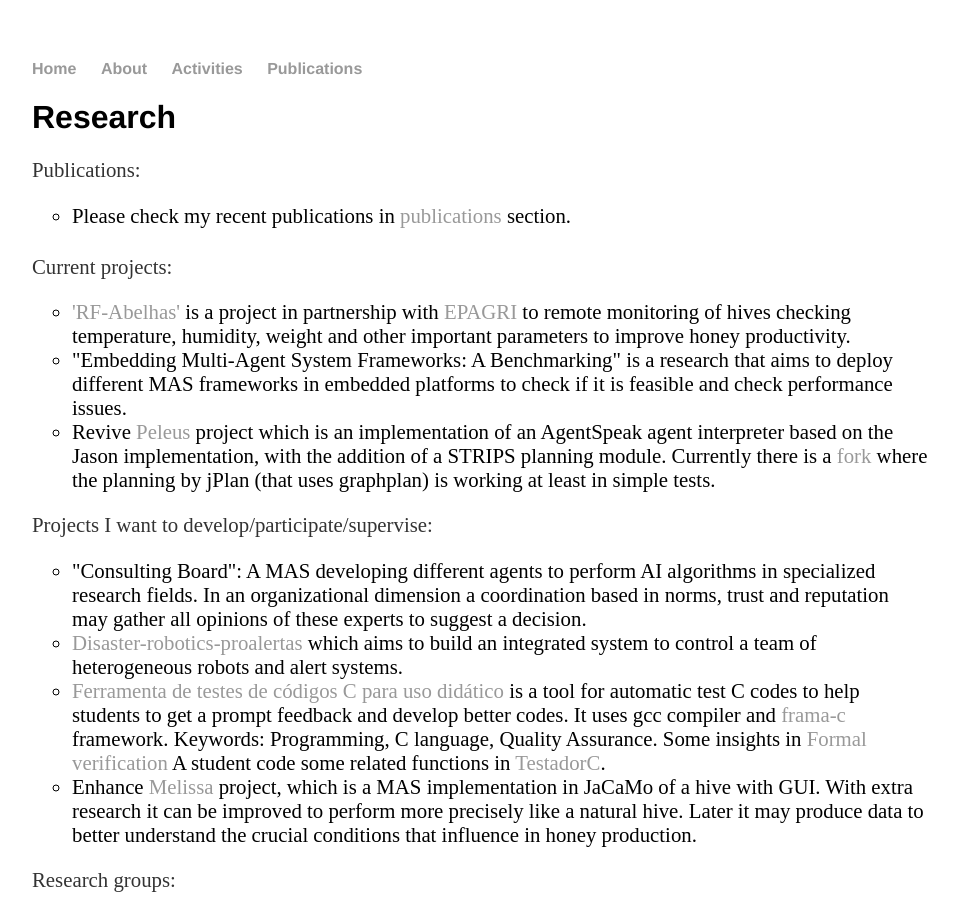
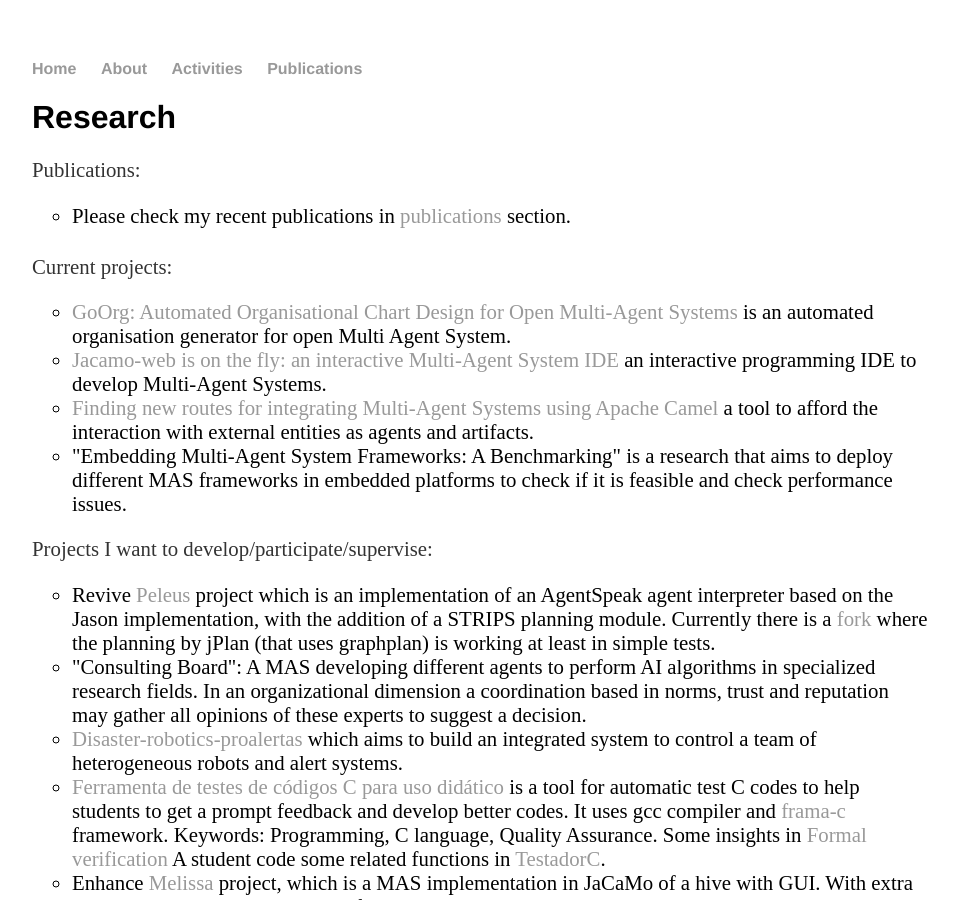
Before and after one commit to cleberjamaral/cleberjamaral.github.io, a Jekyll site: the page built from activities/index.html, in a window 1280 px wide and 900 px high. Shown: the whole window, without its empty margins (160-1118 px from the left). Built offline with Jekyll 4.4.1, drawn with Linux system fonts in a browser that asks for light colours.

Commit message:
Update index.html

```diff
--- a/activities/index.html
+++ b/activities/index.html
@@ -15,19 +15,25 @@
 	<p>Current projects: </p>
 	<ul class="a">
 		<li>
-			<a href="https://wiki.sj.ifsc.edu.br/wiki/index.php/Sensoriamento_Remoto_das_Condi%C3%A7%C3%B5es_Ambientais_de_Colmeias_de_Abelhas_utilizando_RF">'RF-Abelhas'</a> is a project in partnership with <a href="http://www.epagri.sc.gov.br/">EPAGRI</a> to remote monitoring of hives checking temperature, humidity, weight and other important parameters to improve honey productivity.
+			<a href="https://link.springer.com/chapter/10.1007/978-3-030-24299-2_28">GoOrg: Automated Organisational Chart Design for Open Multi-Agent Systems</a> is an automated organisation generator for open Multi Agent System.
+		</li>
+		<li>
+			<a href="http://cgi.csc.liv.ac.uk/~lad/emas2019/accepted/EMAS2019_paper_8.pdf">Jacamo-web is on the fly: an interactive Multi-Agent System IDE</a> an interactive programming IDE to develop Multi-Agent Systems.
+		</li>
+		<li>
+			<a href="https://arxiv.org/abs/1905.10490">Finding new routes for integrating Multi-Agent Systems using Apache Camel</a> a tool to afford the interaction with external entities as agents and artifacts.
 		</li>
 		<li>
 			"Embedding Multi-Agent System Frameworks: A Benchmarking" is a research that aims to deploy different MAS frameworks in embedded platforms to check if it is feasible and check performance issues.
-		</li>
-		<li>
-			Revive <a href="https://github.com/meneguzzi/Peleus">Peleus</a> project which is an implementation of an AgentSpeak agent interpreter based on the Jason implementation, with the addition of a STRIPS planning module.
-			Currently there is a <a href="https://github.com/cleberjamaral/Peleus">fork</a> where the planning by jPlan (that uses graphplan) is working at least in simple tests.
 		</li>
 	</ul>
 
 	<p>Projects I want to develop/participate/supervise: </p>
 	<ul class="a">
+		<li>
+			Revive <a href="https://github.com/meneguzzi/Peleus">Peleus</a> project which is an implementation of an AgentSpeak agent interpreter based on the Jason implementation, with the addition of a STRIPS planning module.
+			Currently there is a <a href="https://github.com/cleberjamaral/Peleus">fork</a> where the planning by jPlan (that uses graphplan) is working at least in simple tests.
+		</li>
 		<li>
 			"Consulting Board": A MAS developing different agents to perform AI algorithms in specialized research fields. In an organizational dimension a coordination based in norms, trust and reputation may gather all opinions of these experts to suggest a decision.
 		</li>
```
